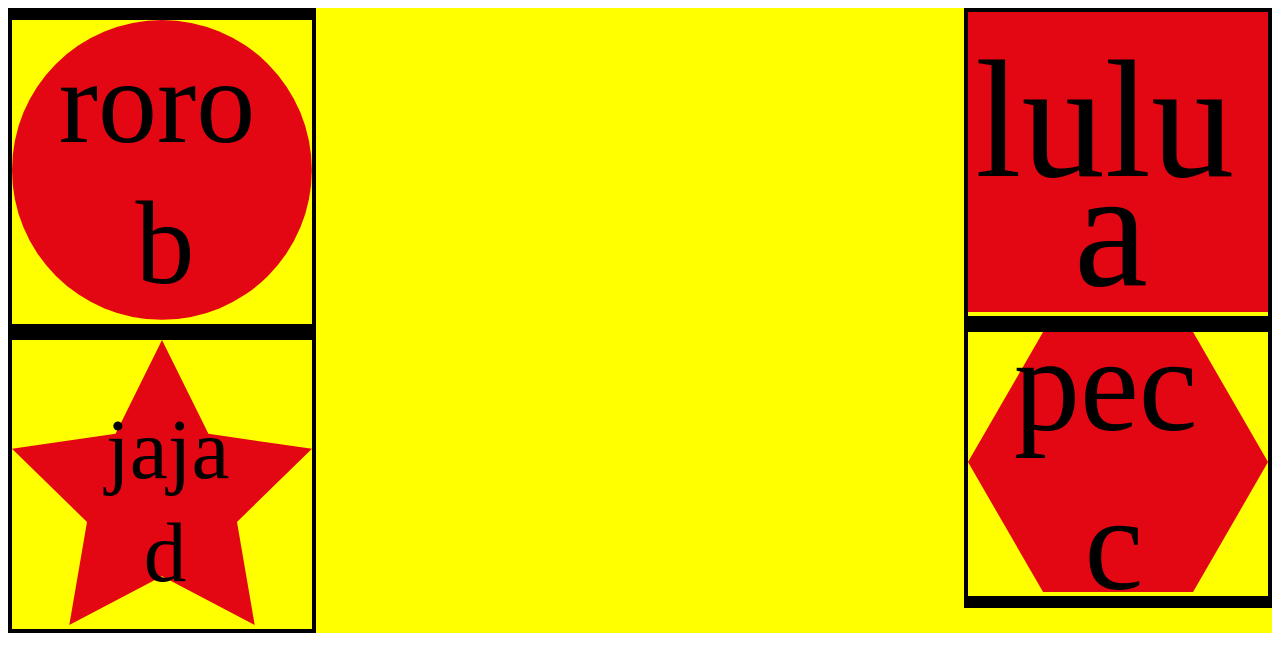
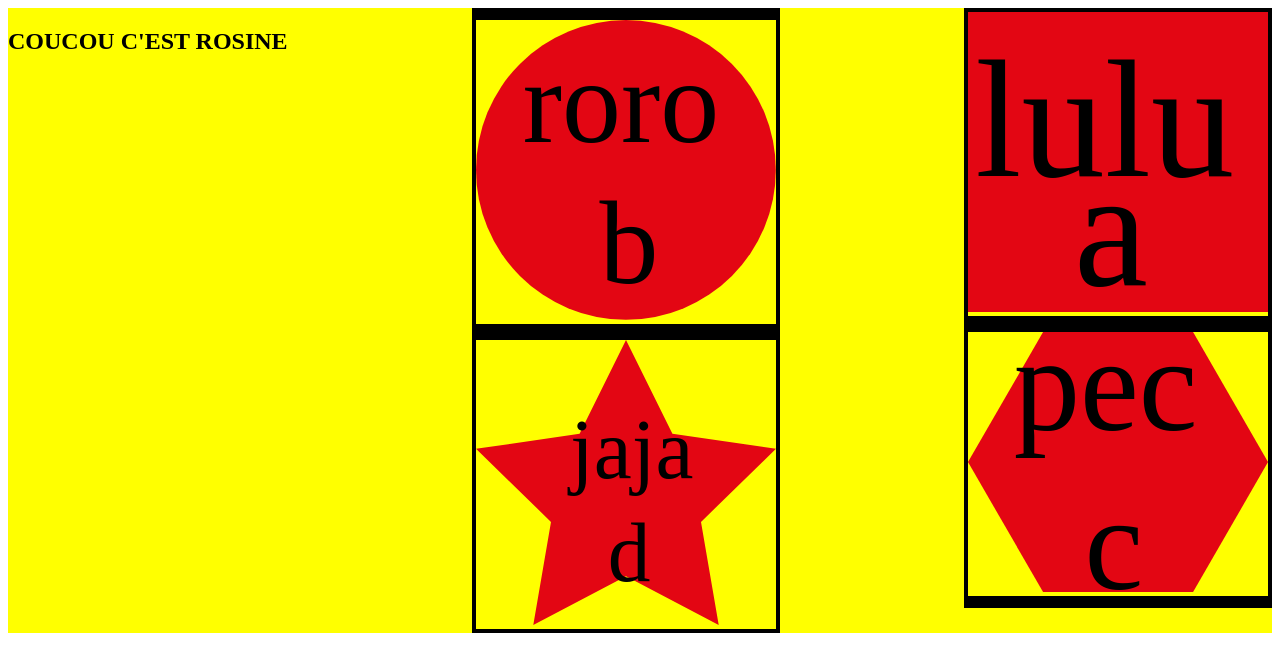
Before and after one commit to janocka/crossing-bridge, a plain HTML site: page etape1c.html in a window 1280 px wide. Shown: the top 652 px of the page. Drawn offline with Linux system fonts and the light colour scheme.

Commit message:
Update etape1c.html

```diff
--- a/etape1c.html
+++ b/etape1c.html
@@ -6,7 +6,7 @@
     <link rel="stylesheet" href="css/main.css">
   </head>
   <body>
-<section>
+<section> <h1>COUCOU C'EST ROSINE</h1>
 
 
   <div class="left-bank">
```
